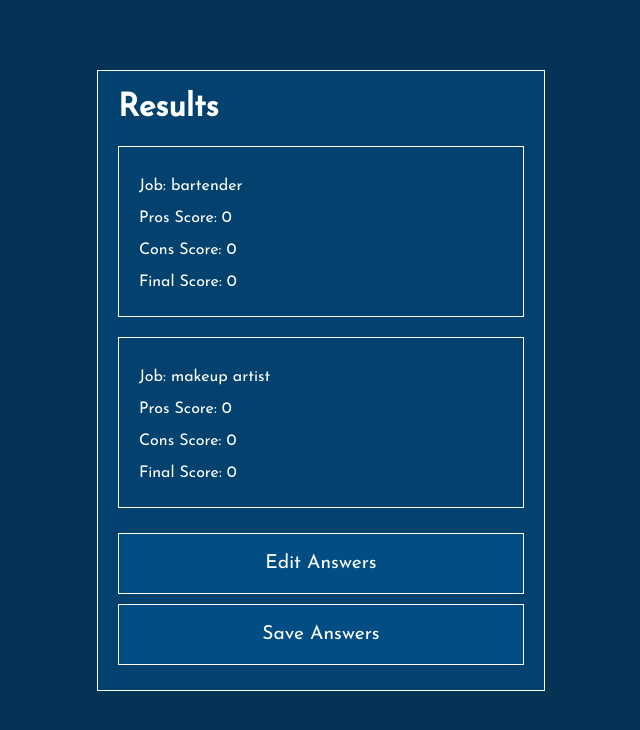
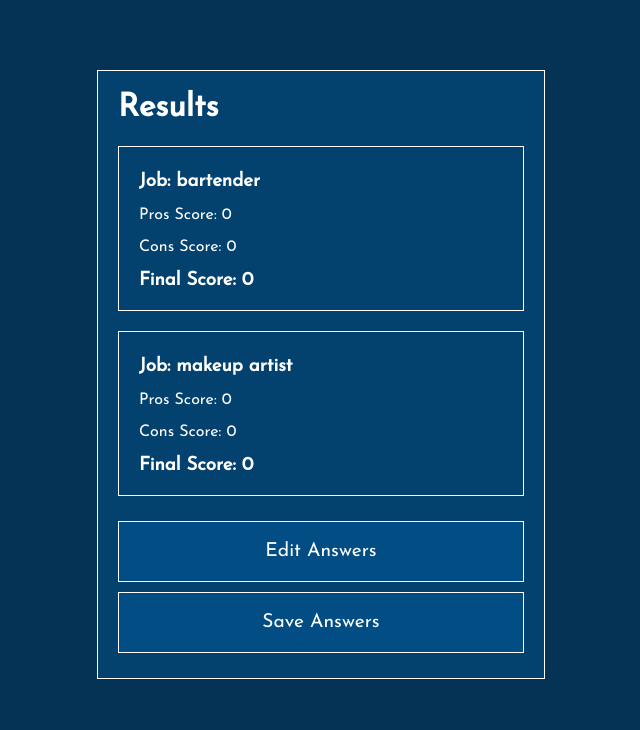
Before and after one commit to WillHoward95/job-helper, a React (Create React App) app: page /results in a window 1280 px wide. Shown: the top 730 px of the page, without its empty margins (319-959 px from the left). Built offline with nearby package versions, Linux system fonts and the light colour scheme.

Commit message:
slight change to styles of results page

```diff
--- a/src/components/Results.jsx
+++ b/src/components/Results.jsx
@@ -40,10 +40,10 @@ const Results = () => {
       {_jobs.map((item, index) => {
         return (
           <div key={index} className="appSection resultsSection">
-            <p>Job: {item.job}</p>
+            <h3>Job: {item.job}</h3>
             <p>Pros Score: {item.prosTotal}</p>
             <p>Cons Score: {item.consTotal}</p>
-            <p>Final Score: {item.finalTotal}</p>
+            <h3>Final Score: {item.finalTotal}</h3>
           </div>
         );
       })}
```
